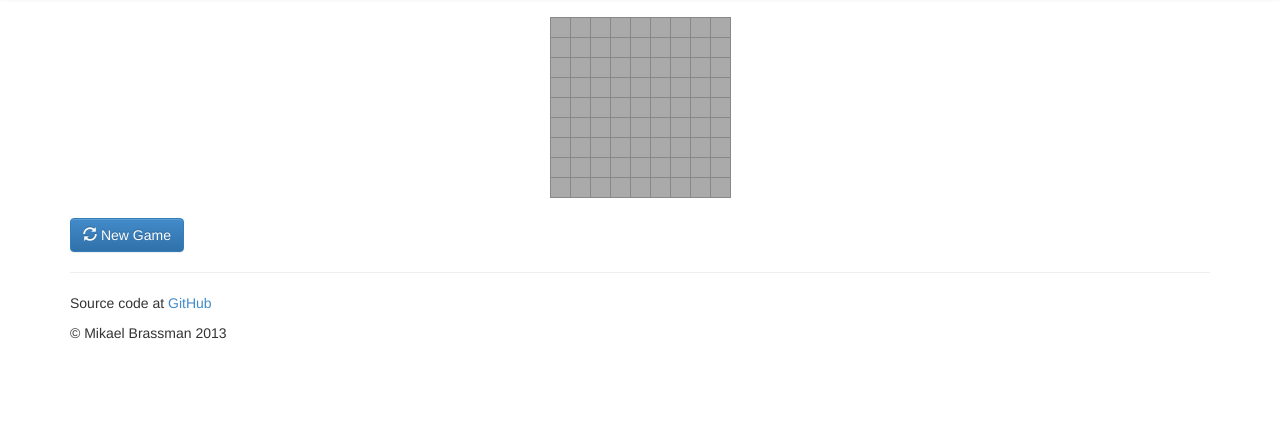
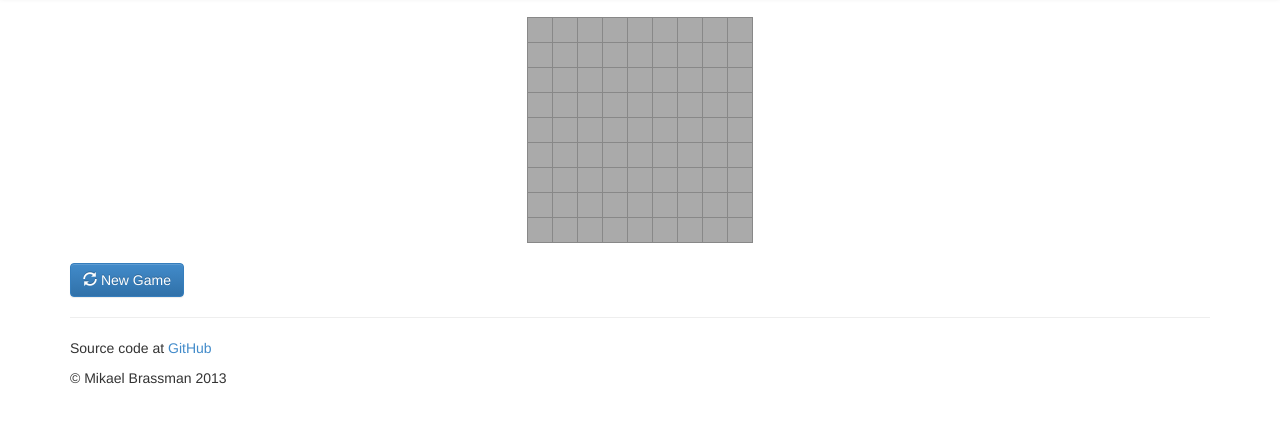
Before and after one commit to AkshatJain2005/minesweeper, a website with bundled scripts: page www/index.html in a window 1280 px wide. Both pictures are taken after a click on the link "Minesweeper". Shown: the part 53-476 px from the top of the page. Built offline with nearby package versions, Linux system fonts and the light colour scheme.

Commit message:
Everything was so tiny, fixed

```diff
--- a/www/css/main.css
+++ b/www/css/main.css
@@ -3,12 +3,12 @@
   padding-bottom: 20px;
 }
 .game-area td {
-  height: 20px;
-  width: 20px;
+  height: 25px;
+  width: 25px;
   border: 1px solid #888;
   cursor: pointer;
   text-align: center;
-  font-size: 11px;
+  font-size: 15px;
   font-weight: bold;
   vertical-align: middle;
 }
```
